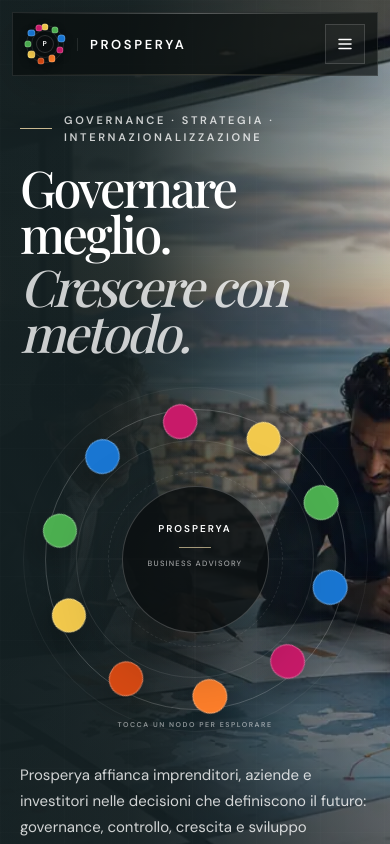
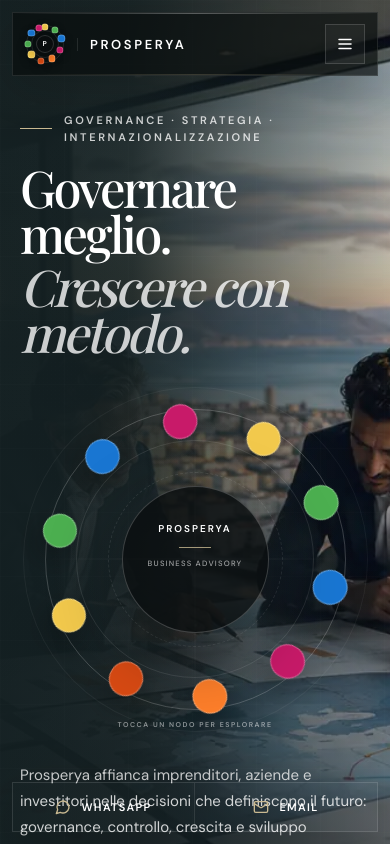
Before and after one commit to gaetanomeli95-lab/Prosperya-site, a Next.js app: page / in a window 390 px wide. Shown: the top 844 px of the page. Built offline with nearby package versions, Linux system fonts and the light colour scheme; a web font is replaced by a local one.

Commit message:
feat: mount responsive contact dock globally

```diff
--- a/src/app/layout.tsx
+++ b/src/app/layout.tsx
@@ -3,6 +3,7 @@
 import { Header } from '@/components/Header';
 import { Footer } from '@/components/Footer';
 import { BrandIntro } from '@/components/BrandIntro';
+import { ContactDock } from '@/components/ContactDock';
 import { OrganizationJsonLd } from '@/components/JsonLd';
 import './globals.css';
 
@@ -38,6 +39,7 @@
         <OrganizationJsonLd />
         <BrandIntro />
         <Header />
+        <ContactDock />
         <main className="flex-grow">{children}</main>
         <Footer />
       </body>
```
